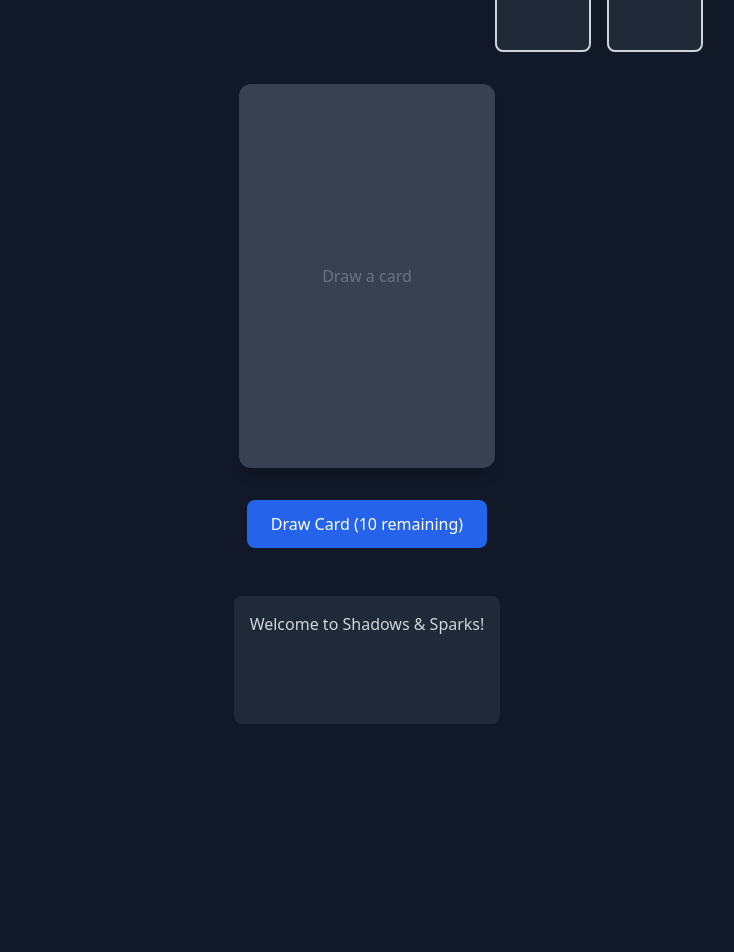
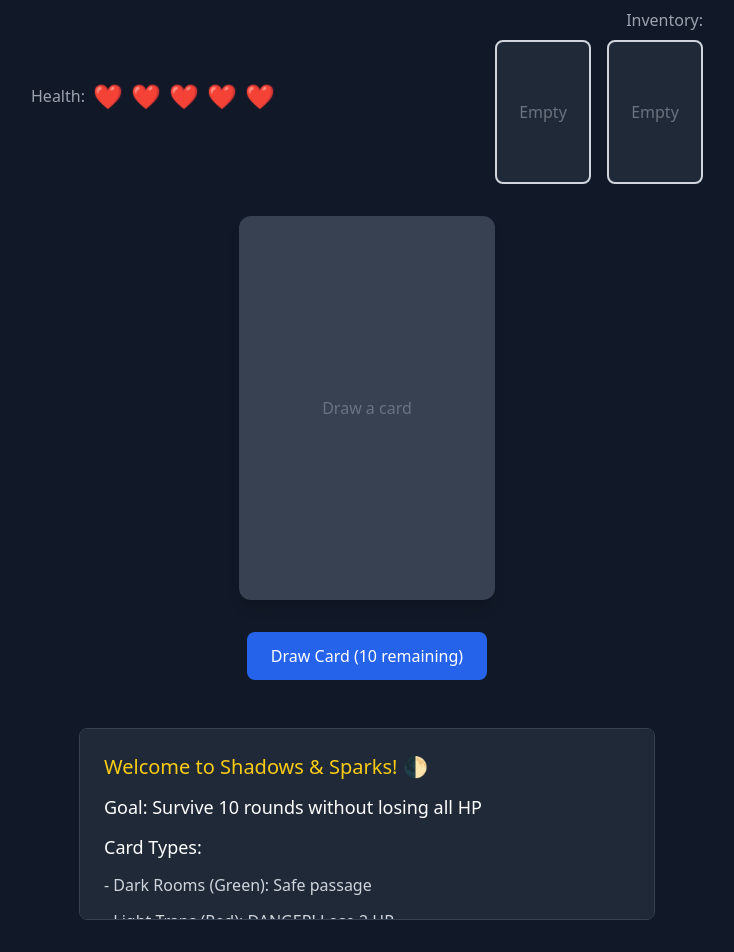
Before and after one commit to harikayedidi/Shadows-Sparks, a React (Vite) app: page / in a window 1280 px wide. Shown: the part 124-1076 px from the top of the page, without its empty margins (273-1007 px from the left). Before the commit the page ends 880 px from the top, so only its background shows below. Built offline with nearby package versions, Linux system fonts and the light colour scheme.

Commit message:
Gameplay

```diff
--- a/src/App.jsx
+++ b/src/App.jsx
@@ -12,7 +12,16 @@ function App() {
   const [currentCard, setCurrentCard] = useState(null);
   const [isFlipped, setIsFlipped] = useState(false);
   const [inventory, setInventory] = useState([null, null]);
-  const [messages, setMessages] = useState(['Welcome to Shadows & Sparks!']);
+  const [messages, setMessages] = useState([
+    'Welcome to Shadows & Sparks! 🌓',
+    'Goal: Survive 10 rounds without losing all HP',
+    'Card Types:',
+    '- Dark Rooms (Green): Safe passage',
+    '- Light Traps (Red): DANGER! Lose 2 HP',
+    '- Special Events (Yellow/Red): Various effects',
+    '- Items (Yellow): Can be stored and used later',
+    'Watch out for red cards - they are dangerous!'
+  ]);
   const [turns, setTurns] = useState(0);
   const [gameOver, setGameOver] = useState(false);
 
@@ -21,7 +30,7 @@ function App() {
   }, []);
 
   const addMessage = (message) => {
-    setMessages(prev => [...prev, message].slice(-5));
+    setMessages(prev => [...prev, message].slice(-8));
   };
 
   const drawCard = () => {
@@ -116,8 +125,18 @@ function App() {
   return (
     <div className="min-h-screen bg-gray-900 text-white p-8">
       <div className="max-w-2xl mx-auto">
+        <div className="text-center mb-8">
+          <h1 className="text-3xl font-bold mb-2">Shadows & Sparks</h1>
+          <p className="text-gray-400">Survive the darkness, avoid the light!</p>
+        </div>
+
         <div className="flex justify-between items-center mb-8">
+          <div className="flex items-center gap-2">
+            <span className="text-gray-400">Health:</span>
             <HealthBar health={health} maxHealth={5} />
+          </div>
+          <div className="flex flex-col items-end">
+            <span className="text-gray-400 mb-2">Inventory:</span>
             <div className="flex gap-4">
               {inventory.map((item, index) => (
                 <InventorySlot
@@ -127,6 +146,7 @@ function App() {
                   slotNumber={index}
                 />
               ))}
+            </div>
           </div>
         </div>
 
@@ -152,6 +172,31 @@ function App() {
           </button>
 
           <GameLog messages={messages} />
+
+          {gameOver && (
+            <motion.div
+              initial={{ opacity: 0, scale: 0.5 }}
+              animate={{ opacity: 1, scale: 1 }}
+              className="fixed inset-0 bg-black bg-opacity-50 flex items-center justify-center"
+            >
+              <div className="bg-gray-800 p-8 rounded-xl text-center">
+                <h2 className="text-2xl font-bold mb-4">
+                  {health > 0 ? 'Victory!' : 'Game Over'}
+                </h2>
+                <p className="mb-4">
+                  {health > 0
+                    ? 'You survived the darkness!'
+                    : 'The light consumed you...'}
+                </p>
+                <button
+                  className="game-button"
+                  onClick={() => window.location.reload()}
+                >
+                  Play Again
+                </button>
+              </div>
+            </motion.div>
+          )}
         </div>
       </div>
     </div>
--- a/src/components/Card.jsx
+++ b/src/components/Card.jsx
@@ -2,17 +2,28 @@ import { motion } from 'framer-motion';
 
 const Card = ({ card, isFlipped, onClick }) => {
   const cardVariants = {
-    hidden: { rotateY: 0 },
-    visible: { rotateY: 180, transition: { duration: 0.6 } }
+    hidden: {
+      rotateY: 0,
+      transition: { duration: 0.6 }
+    },
+    visible: {
+      rotateY: 360,
+      transition: { duration: 0.6 }
+    }
   };
 
   const getCardClass = () => {
     const baseClass = 'card-base';
-    return `${baseClass} ${
-      card?.type === 'dark' || card?.type === 'light'
-        ? 'card-dark'
-        : 'card-special'
-    }`;
+    if (!card) return `${baseClass} bg-gray-700 text-gray-500`;
+
+    // Determine card background color based on type and effect
+    if (card.type === 'light' || (card.type === 'event' && card.description.includes('damage'))) {
+      return `${baseClass} bg-red-500 text-white`;
+    }
+    if (card.type === 'dark') {
+      return `${baseClass} card-dark`;
+    }
+    return `${baseClass} card-special`;
   };
 
   if (!card) {
@@ -31,6 +42,7 @@ const Card = ({ card, isFlipped, onClick }) => {
       variants={cardVariants}
       onClick={onClick}
       whileHover={{ scale: 1.05 }}
+      style={{ backfaceVisibility: 'visible' }}
     >
       <h2 className="text-xl font-bold mb-4">{card.title}</h2>
       <p className="text-center">{card.description}</p>
--- a/src/components/GameLog.jsx
+++ b/src/components/GameLog.jsx
@@ -2,7 +2,8 @@ import { motion, AnimatePresence } from 'framer-motion';
 
 const GameLog = ({ messages }) => {
   return (
-    <div className="mt-4 h-32 overflow-y-auto rounded-lg bg-gray-800 p-4">
+    <div className="mt-4 h-48 w-full max-w-xl mx-auto overflow-y-auto rounded-lg bg-gray-800 p-6 border border-gray-700">
+      <div className="space-y-3">
         <AnimatePresence>
           {messages.map((message, index) => (
             <motion.div
@@ -10,13 +11,16 @@ const GameLog = ({ messages }) => {
               initial={{ opacity: 0, y: 20 }}
               animate={{ opacity: 1, y: 0 }}
               exit={{ opacity: 0 }}
-            className="text-gray-300 mb-2"
+              className={`${
+                index < 3 ? 'text-lg font-medium' : 'text-gray-300'
+              } ${index === 0 ? 'text-xl text-yellow-400 font-bold' : ''}`}
             >
               {message}
             </motion.div>
           ))}
         </AnimatePresence>
       </div>
+    </div>
   );
 };
 
```
Also changed, not shown: 2 other files (tests, documents, lock files or other folders). Lines whose indentation alone changed are shown as unchanged.
